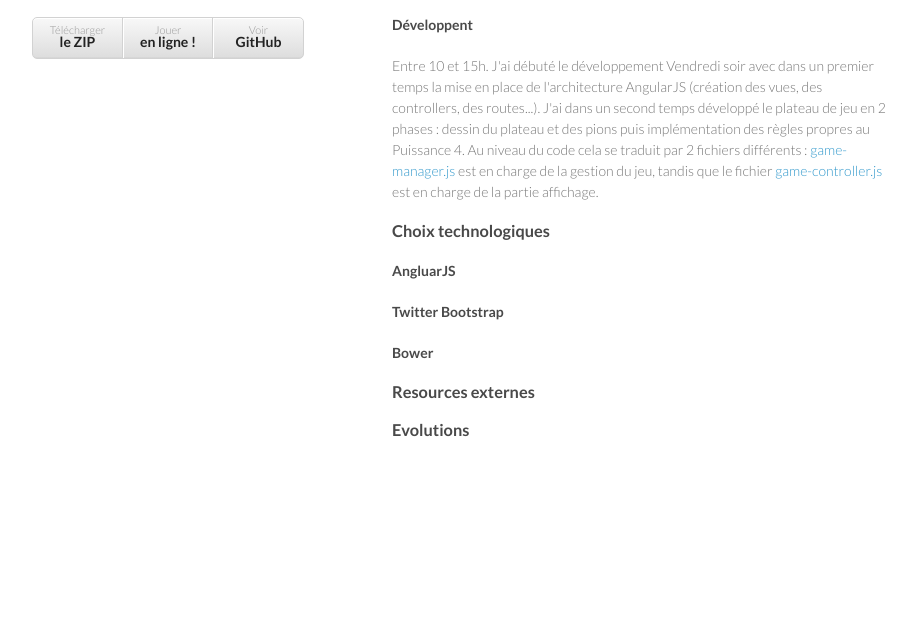
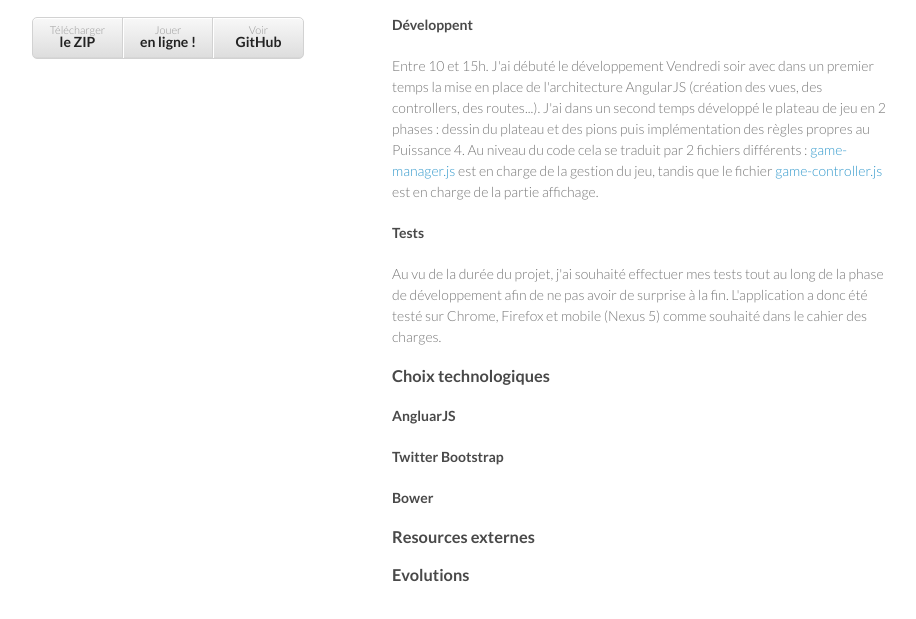
Before and after one commit to thibauult/Connect4, a plain HTML site: page rapport.html in a window 1280 px wide. Shown: the part 185-804 px from the top of the page, without its empty margins (178-1094 px from the left). Drawn offline with Linux system fonts and the light colour scheme.

Commit message:
Update rapport.html

```diff
--- a/rapport.html
+++ b/rapport.html
@@ -40,6 +40,12 @@
           en charge de la gestion du jeu, tandis que le fichier <a href="https://github.com/tibus29/Connect4/blob/master/partials/game/game-controller.js">game-controller.js</a>
           est en charge de la partie affichage.
         </p>
+        <h4>Tests</h4>
+        <p>
+          Au vu de la durée du projet, j'ai souhaité effectuer mes tests tout au long de la phase de développement afin
+          de ne pas avoir de surprise à la fin. L'application a donc été testé sur Chrome, Firefox et mobile (Nexus 5)
+          comme souhaité dans le cahier des charges.
+        </p>
 
         <h3>Choix technologiques</h3>
         <h4>AngluarJS</h4>
```
